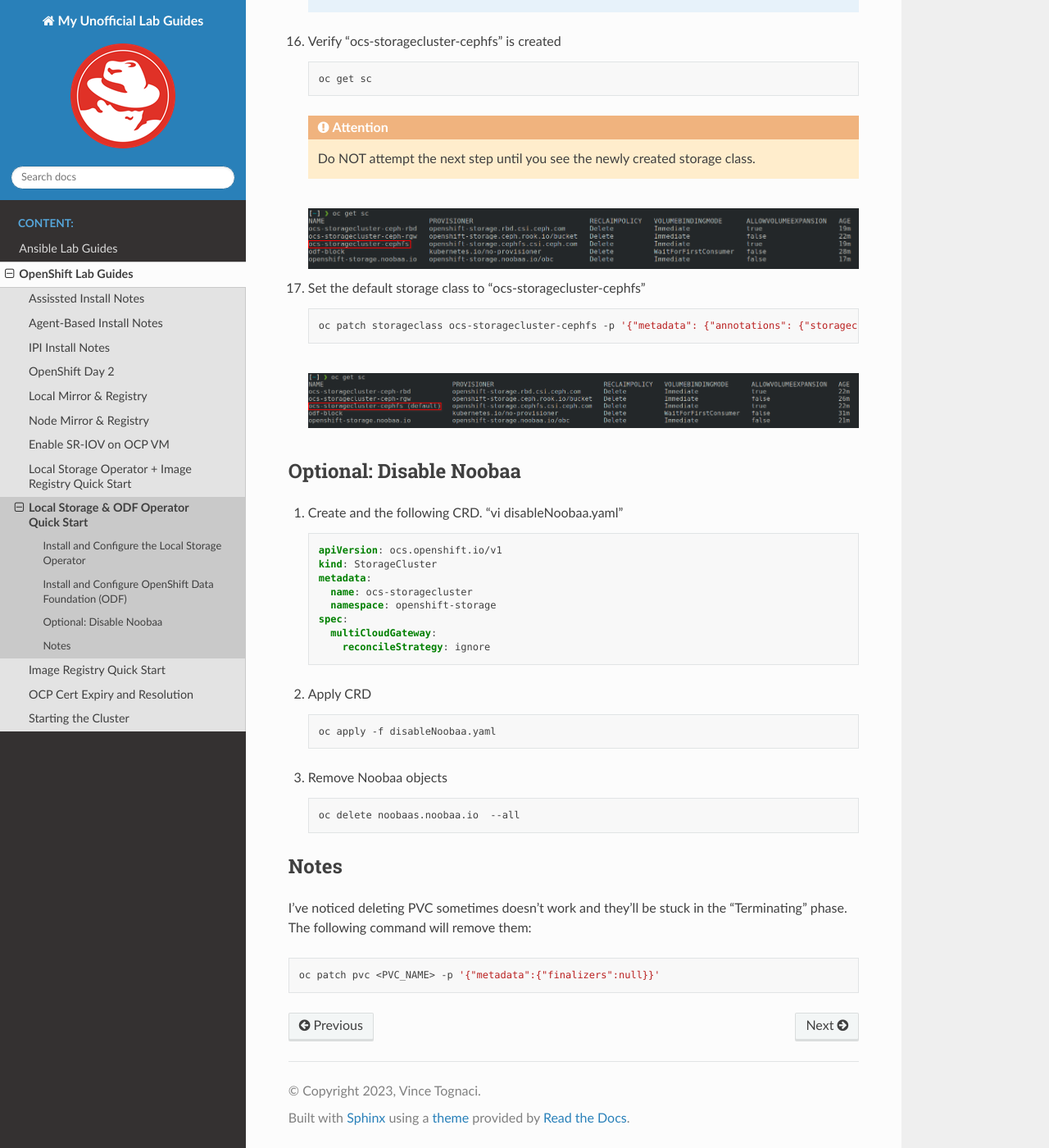
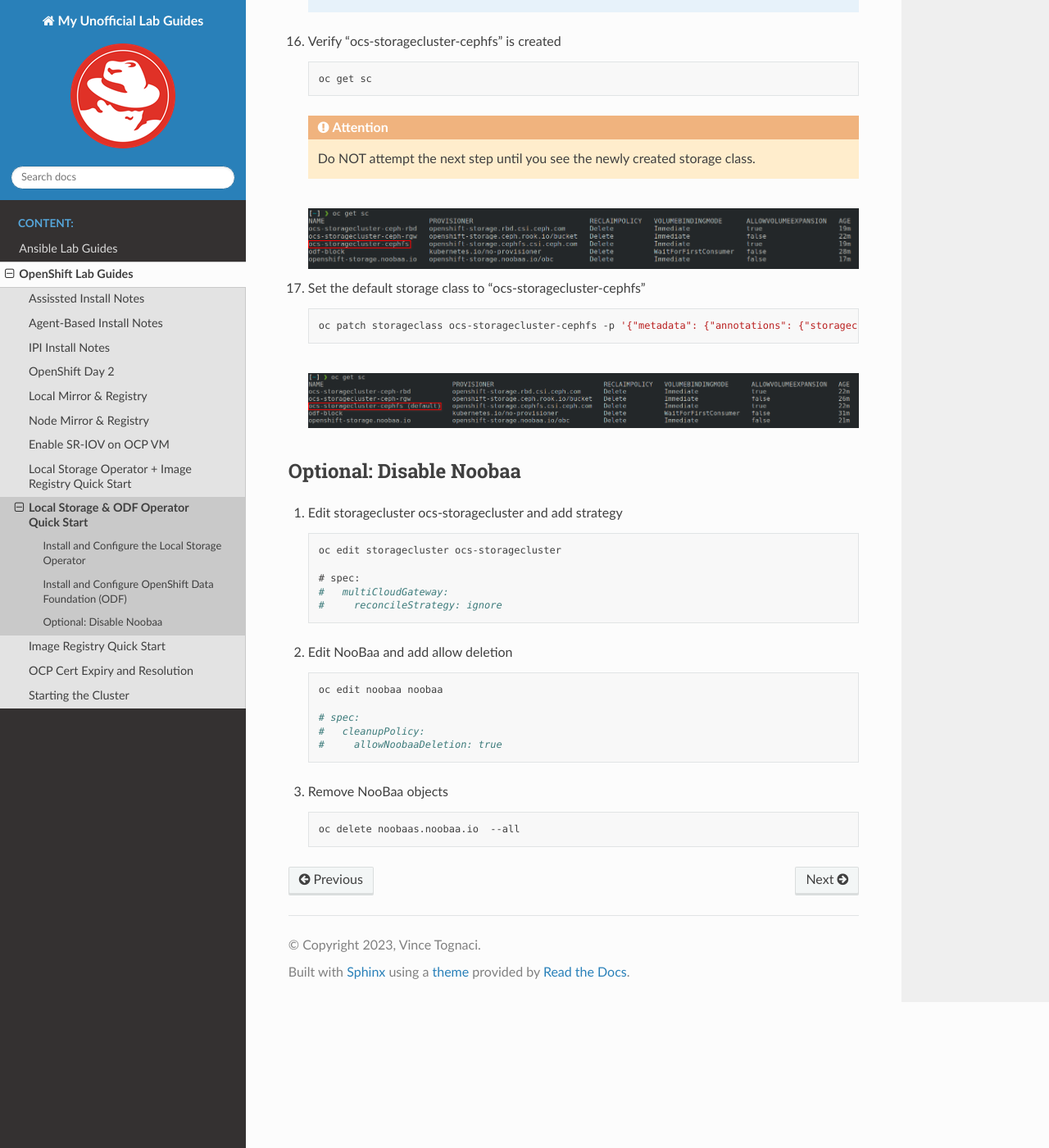
Before and after one commit to vtog/labGuides, a Sphinx documentation site: the page built from source/ocp/lso-odf-quick-start.rst, in a window 1280 px wide and 1400 px high, scrolled down 3684 px. Shown: the whole window at 82% size. Built offline with Sphinx 7.4.7 and the Read the Docs theme 2.0.0, drawn with Linux system fonts in a browser that asks for light colours; pages that are not in the unit, such as notebooks, are missing from menus.

Commit message:
updating disable NooBaa notes

```diff
--- a/source/ocp/lso-odf-quick-start.rst
+++ b/source/ocp/lso-odf-quick-start.rst
@@ -105,38 +105,28 @@
 Optional: Disable Noobaa
 ------------------------
 
-1. Create and the following CRD. "vi disableNoobaa.yaml"
+1. Edit storagecluster ocs-storagecluster and add strategy
 
    .. code-block:: yaml
 
-      apiVersion: ocs.openshift.io/v1
-      kind: StorageCluster
-      metadata:
-        name: ocs-storagecluster
-        namespace: openshift-storage
-      spec:
-        multiCloudGateway:
-          reconcileStrategy: ignore
+      oc edit storagecluster ocs-storagecluster
 
-#. Apply CRD
+      # spec:
+      #   multiCloudGateway:
+      #     reconcileStrategy: ignore
+
+#. Edit NooBaa and add allow deletion
 
    .. code-block:: bash
 
-      oc apply -f disableNoobaa.yaml
+      oc edit noobaa noobaa
 
+      # spec:
+      #   cleanupPolicy:
+      #     allowNoobaaDeletion: true
 
-#. Remove Noobaa objects
+#. Remove NooBaa objects
 
    .. code-block:: bash
 
       oc delete noobaas.noobaa.io  --all
-
-Notes
------
-
-I've noticed deleting PVC sometimes doesn't work and they'll be stuck in the
-"Terminating" phase.  The following command will remove them:
-
-.. code-block:: bash
-
-   oc patch pvc <PVC_NAME> -p '{"metadata":{"finalizers":null}}'
```
Also changed, not shown: source/ocp/openshift-day2.rst (+10 -0 lines).
